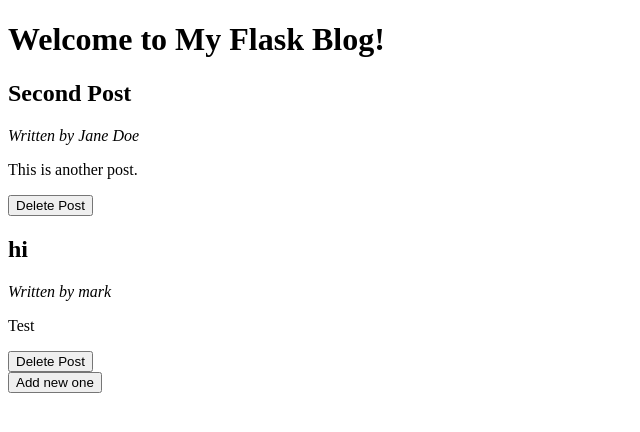
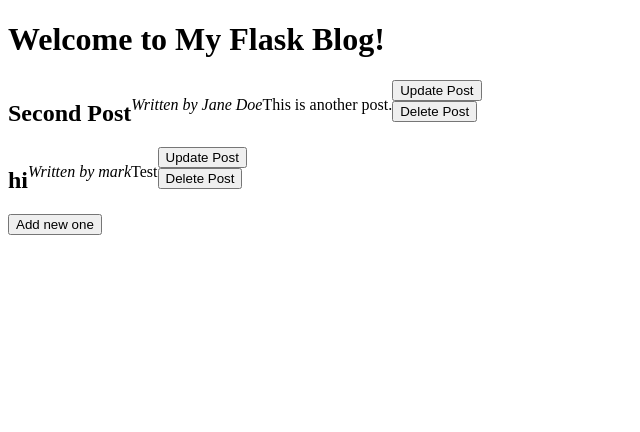
Before and after one commit to SenorGunter/masterblog, a Flask app: page / in a window 1280 px wide. Shown: the top 432 px of the page, without its empty margins (0-640 px from the left). Run offline with Flask 3, Linux system fonts and the light colour scheme.

Commit message:
Change in loading data / html and Css changes

```diff
--- a/app.py
+++ b/app.py
@@ -5,23 +5,29 @@ import uuid
 app = Flask(__name__)
 
 
-@app.route('/', methods=['GET', 'POST'])
-def index():
+def load_data():
     with open("blog_data.json", "r") as fileobj:
-        blog_posts = json.load(fileobj)
-        for blog in blog_posts:
-            print(blog)
-    if request.method == 'POST':
-        return redirect(url_for('add'))
-    return render_template("index.html", posts=blog_posts)
+        data = json.load(fileobj)
+    return data
 
 
 def generate_uid():
     return str(uuid.uuid4())
 
 
+@app.route('/', methods=['GET', 'POST'])
+def index():
+    """ Home site """
+    blog_posts = load_data()
+
+    if request.method == 'POST':
+        return redirect(url_for('add'))
+    return render_template("index.html", posts=blog_posts)
+
+
 @app.route('/add', methods=["GET", "POST"])
 def add():
+    """ Function to add a new blog entry """
     render_template('add.html')
     if request.method == 'POST':
         blog_author = request.form.get("author")
@@ -30,9 +36,7 @@ def add():
 
         unique_id = generate_uid()
 
-        with open("blog_data.json", "r") as fileobj:
-            data = json.load(fileobj)
-
+        data = load_data()
 
         new_data = {"id": unique_id, "author": blog_author, "title": blog_title, "content": blog_content}
 
@@ -46,10 +50,9 @@ def add():
 
 @app.route("/delete/<post_id>", methods=["GET", "POST"])
 def delete(post_id):
+    """ Delete a post and reload the site with updated data"""
     post_to_delete = None
-
-    with open("blog_data.json", "r") as fileobj:
-        data = json.load(fileobj)
+    data = load_data()
 
     for post in data:
         if post_id == post.get("id"):
@@ -58,7 +61,6 @@ def delete(post_id):
 
     if post_to_delete:
         data.remove(post_to_delete)
-
         with open("blog_data.json", "w") as fileobj:
             json.dump(data, fileobj)
         print("Post deleted")
--- a/static/style.css
+++ b/static/style.css
@@ -0,0 +1,11 @@
+
+
+.post {
+display: flex;
+}
+
+.button {
+display: flex;
+flex-column,
+gap: 10px;
+}
--- a/templates/index.html
+++ b/templates/index.html
@@ -13,9 +13,14 @@
             <h2>{{ post.title }}</h2>
             <p><em>Written by {{ post.author }}</em></p>
             <p>{{ post.content }}</p>
-            <form action="/delete/{{ post.id }}" method="POST">
-                <button type="submit">Delete Post</button>
-            </form>
+            <div class="post_buttons">
+                <form action="/update/{{ post.id }}" method="POST">
+                    <button type="submit">Update Post</button>
+                </form>
+                <form action="/delete/{{ post.id }}" method="POST">
+                    <button type="submit">Delete Post</button>
+                </form>
+            </div>
         </div>
     {% endfor %}
     <form action="/" method="POST">
```
